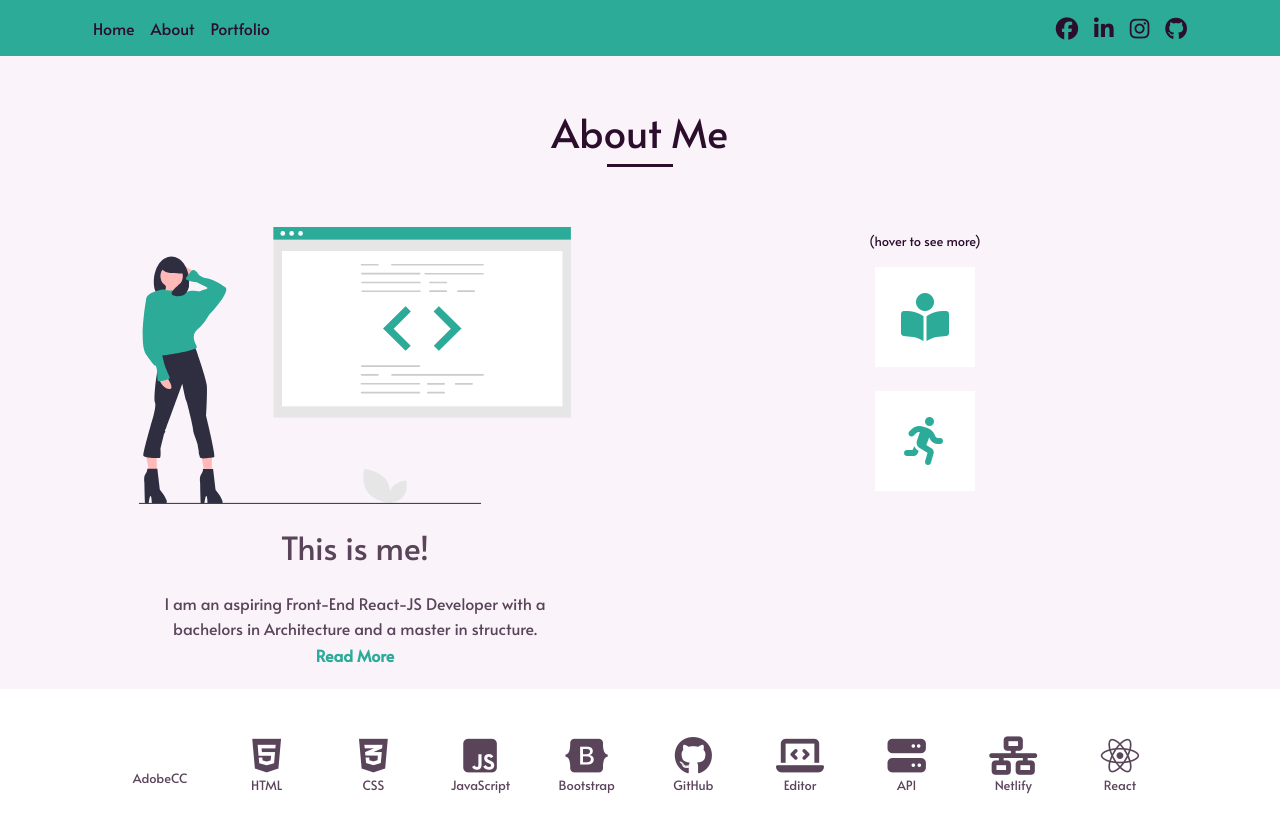
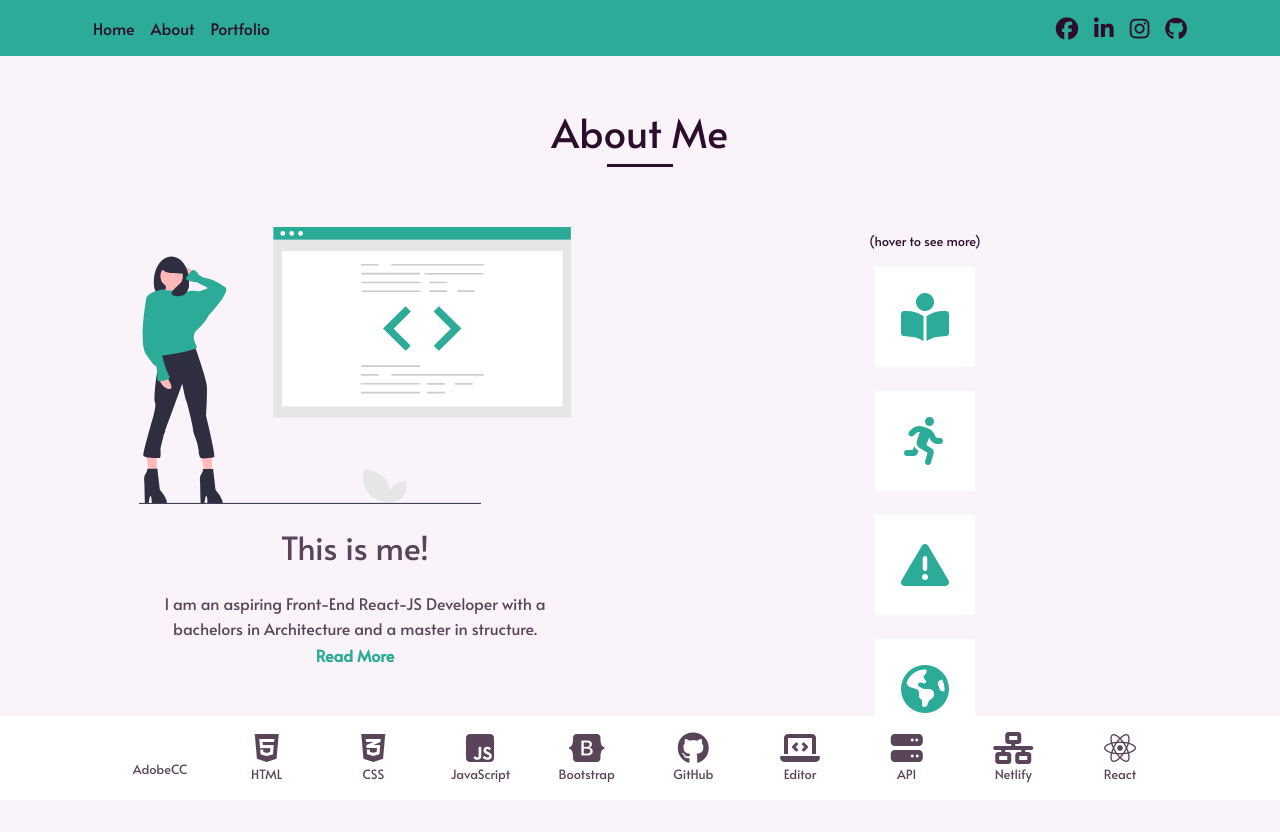
Before and after one commit to SantoroA/santoro-react, a React (Create React App) app: page /about in a window 1280 px wide. Shown: the top 832 px of the page. After the commit the page ends 811 px from the top, so only its background shows below. Built offline with nearby package versions, Linux system fonts and the light colour scheme; some icons are missing.

Commit message:
added skills and color-app project

```diff
--- a/package.json
+++ b/package.json
@@ -3,6 +3,7 @@
   "version": "0.1.0",
   "private": true,
   "dependencies": {
+    "@material-ui/core": "^4.11.0",
     "@testing-library/jest-dom": "^4.2.4",
     "@testing-library/react": "^9.5.0",
     "@testing-library/user-event": "^7.2.1",
--- a/src/About.css
+++ b/src/About.css
@@ -18,9 +18,12 @@
 }
 .About .programs {
   background-color: white;
+  position: fixed;
+  bottom: 0;
+  width: 100%;
 }
 .About .icon {
-  font-size: 2.4em;
+  font-size: 2em;
   color: #5a445a;
 }
 .About .icon-description {
--- a/src/AboutMe.js
+++ b/src/AboutMe.js
@@ -12,7 +12,7 @@ export default function AboutMe() {
   return (
     <div className="About container-fluid">
       <Nav fixedTop="true" />
-      <div className="container">
+      <div className="container pb-5">
         <Title>
           <h1>About Me</h1>
         </Title>
@@ -22,7 +22,7 @@ export default function AboutMe() {
             <div className="description px-5">
               <h2 className="my-4">This is me!</h2>
               {isExpanded ? (
-                <p>
+                <p className="pb-5">
                   The day I fell in love with coding changed my whole life. I am
                   an aspiring Front-End React-JS Developer with a Bachelor
                   Degree in Architecture and a Master Degree in structure. I
@@ -57,7 +57,7 @@ export default function AboutMe() {
             </p>
             <QualitiesCard
               title="Fast learner"
-              text="What takes other people months to learn, takes me weeks."
+              text="What takes other people months to learn, takes me weeks"
               icon="fa-book-reader"
             />
             <QualitiesCard
@@ -65,49 +65,59 @@ export default function AboutMe() {
               text="I don't sit back and wait for things to happen, I make them happen"
               icon="fa-running"
             />
+            <QualitiesCard
+              title="Problem Solver"
+              text="I have an aptitude for creative and effective, sometimes out-of-the-box, solutions"
+              icon="fa-exclamation-triangle"
+            />
+            <QualitiesCard
+              title="Global Perspective"
+              text="Having experienced many different cultures, I can think about a situation as it relates to the rest of the world"
+              icon="fa-globe-americas"
+            />
           </div>
         </div>
       </div>
-      <div className="programs py-5 row align-items-center justify-content-center">
-        <div className="col-sm-2 col-md-1 col-3 px-4 ">
+      <div className="programs row align-items-center justify-content-center">
+        <div className="col-sm-2 col-md-1 col-3 px-4 py-3 ">
           <i class="fab icon fa-adobe"></i>
-          <p className="icon-description">AdobeCC</p>
+          <p className="icon-description mb-0">AdobeCC</p>
         </div>
-        <div className="col-sm-2 col-md-1 col-3 px-4 ">
+        <div className="col-sm-2 col-md-1 col-3 px-4 py-3 ">
           <i class="fab icon fa-html5"></i>
-          <p className="icon-description">HTML</p>
+          <p className="icon-description mb-0">HTML</p>
         </div>
-        <div className="col-sm-2 col-md-1 col-3 px-4 ">
+        <div className="col-sm-2 col-md-1 col-3 px-4 py-3 ">
           <i class="fab icon fa-css3-alt"></i>
-          <p className="icon-description">CSS</p>
+          <p className="icon-description mb-0">CSS</p>
         </div>
-        <div className="col-sm-2 col-md-1 col-3 px-4 ">
+        <div className="col-sm-2 col-md-1 col-3 px-4 py-3 ">
           <i class="fab icon fa-js-square"></i>
-          <p className="icon-description">JavaScript</p>
+          <p className="icon-description mb-0">JavaScript</p>
         </div>
-        <div className="col-sm-2 col-md-1 col-3 px-4 ">
+        <div className="col-sm-2 col-md-1 col-3 px-4 py-3 ">
           <i class="fab icon fa-bootstrap"></i>
-          <p className="icon-description">Bootstrap</p>
+          <p className="icon-description mb-0">Bootstrap</p>
         </div>
-        <div className="col-sm-2 col-md-1 col-3 px-4 ">
+        <div className="col-sm-2 col-md-1 col-3 px-4 py-3 ">
           <i class="fab icon fa-github"></i>
-          <p className="icon-description">GitHub</p>
+          <p className="icon-description mb-0">GitHub</p>
         </div>
-        <div className="col-sm-2 col-md-1 col-3 px-4 ">
+        <div className="col-sm-2 col-md-1 col-3 px-4 py-3 ">
           <i class="fas icon fa-laptop-code"></i>
-          <p className="icon-description">Editor</p>
+          <p className="icon-description mb-0">Editor</p>
         </div>
-        <div className="col-sm-2 col-md-1 col-3 px-4 ">
+        <div className="col-sm-2 col-md-1 col-3 px-4 py-3 ">
           <i class="fas icon fa-server"></i>
-          <p className="icon-description">API</p>
+          <p className="icon-description mb-0">API</p>
         </div>
-        <div className="col-sm-2 col-md-1 col-3 px-4 ">
+        <div className="col-sm-2 col-md-1 col-3 px-4 py-3 ">
           <i class="fas icon fa-network-wired"></i>
-          <p className="icon-description">Netlify</p>
+          <p className="icon-description mb-0">Netlify</p>
         </div>
-        <div className="col-sm-2 col-md-1 col-3 px-4 ">
+        <div className="col-sm-2 col-md-1 col-3 px-4 py-3 ">
           <i class="fab icon  fa-react"></i>
-          <p className="icon-description">React</p>
+          <p className="icon-description mb-0">React</p>
         </div>
       </div>
     </div>
--- a/src/Nav.js
+++ b/src/Nav.js
@@ -23,7 +23,7 @@ export default function Nav(props) {
             aria-label="Toggle navigation"
           >
             <span className="navbar-toggler-icon">
-              <i class="fas fa-bars"></i>
+              <i className="fas fa-bars"></i>
             </span>
           </button>
           <div className="collapse navbar-collapse" id="navbarSupportedContent">
@@ -61,7 +61,7 @@ export default function Nav(props) {
               rel="noopener noreferrer"
               href="https://www.facebook.com/aline.santoro.7"
             >
-              <i class="fab fa-facebook"></i>
+              <i className="fab fa-facebook"></i>
             </a>
             <a
               className="p-2 social-media"
@@ -69,7 +69,7 @@ export default function Nav(props) {
               rel="noopener noreferrer"
               href="https://www.linkedin.com/in/aline-santoro-88564a15b/"
             >
-              <i class="fab fa-linkedin-in"></i>
+              <i className="fab fa-linkedin-in"></i>
             </a>
             <a
               className="px-2 social-media"
@@ -77,7 +77,7 @@ export default function Nav(props) {
               rel="noopener noreferrer"
               href="https://www.instagram.com/line.santoro/"
             >
-              <i class="fab fa-instagram"></i>
+              <i className="fab fa-instagram"></i>
             </a>
             <a
               className="px-2 social-media"
@@ -85,7 +85,7 @@ export default function Nav(props) {
               rel="noopener noreferrer"
               href="https://github.com/SantoroA"
             >
-              <i class="fab fa-github"></i>
+              <i className="fab fa-github"></i>
             </a>
           </div>
         </div>
--- a/src/Portfolio.js
+++ b/src/Portfolio.js
@@ -2,6 +2,7 @@ import React from "react";
 import Title from "./Containers/Title";
 import Nav from "./Nav";
 import weatherApp from "./imgs/weatherApp.svg";
+import colorApp from "./imgs/colorApp.svg";
 import "./Portfolio.css";
 export default function Portfolio() {
   return (
@@ -10,15 +11,30 @@ export default function Portfolio() {
       <Title>
         <h1>My Portfolio</h1>
       </Title>
-      <div className="row mt-5">
-        <div className="col-md-3 col-6">
+      <div className="row mt-5 align-items-end justify-content-around">
+        <div className="col-md-3 col-6 ">
           <a
-            href="https://suspicious-brattain-a20b89.netlify.app/"
+            href="https://cloudgevity.netlify.app/"
             target="_blank"
             rel="noopener noreferrer"
           >
-            <img className="weather-app" src={weatherApp} alt="weather app" />
-            <h3 className="mt-4">ReactJS Weather App</h3>
+            <img
+              className="app-illustration"
+              src={weatherApp}
+              alt="weather app"
+            />
+            <h3 className="mt-4 ">ReactJS Weather App</h3>
+          </a>
+        </div>
+
+        <div className="col-md-3 col-6 ">
+          <a
+            href="https://colorhabit.netlify.app/"
+            target="_blank"
+            rel="noopener noreferrer"
+          >
+            <img className="app-illustration" src={colorApp} alt="color app" />
+            <h3 className="mt-4 ">ReactJS Palette Creator</h3>
           </a>
         </div>
       </div>
```
Also changed, not shown: src/imgs/colorApp.svg (added), 1 other file (tests, documents, lock files or other folders).
